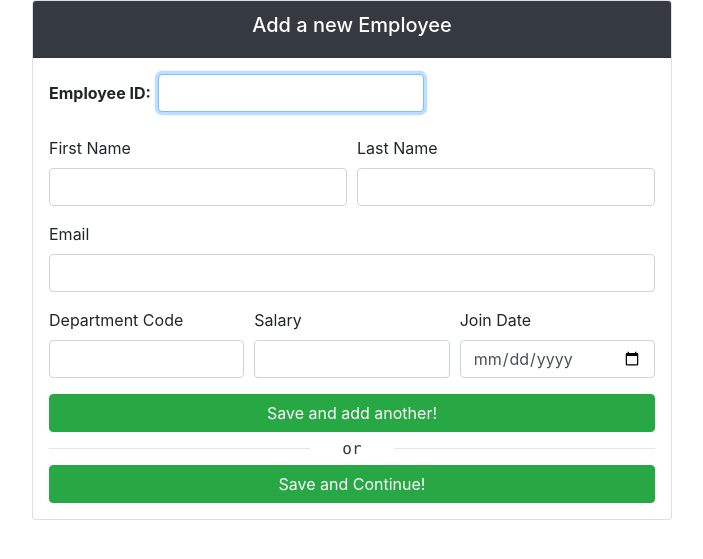
After one commit to AyushKuchya/DEMS, a Flask app: page /add_employee in a window 1280 px wide. The commit adds this page. Shown: the top 559 px of the page, without its empty margins (288-991 px from the left). Run offline with Flask 2, Linux system fonts and the light colour scheme; a user stored in the database is signed in; some libraries are stand-ins or nearby versions.

Commit message:
new tables and employee added

```diff
--- a/app.py
+++ b/app.py
@@ -2,15 +2,20 @@ from flask import Flask, render_template, request, redirect, session, jsonify
 from flask_session import Session
 from tempfile import mkdtemp
 import sqlite3
-from dbms import generate_otp
+from dbms import generate_otp, login_required
 import smtplib
 
 app = Flask(__name__)
 
-# Connecting to database
-conn = sqlite3.connect("companies.db", check_same_thread=False)
-db = conn.cursor()
+# Connecting to databases
+
+# Companies database
+company_profile_ = sqlite3.connect("database/companies.db", check_same_thread=False)
+companies_db = company_profile_.cursor()
 columns = ['Email', 'Company Name', 'Company Number', 'Company Address', 'password']
+employee_columns = ['EmployeeID', 'FName', 'LName', 'email', 'DeptCode', 'Salary', 'JoinDate']
+
+
 
 # Ensure templates are auto-reloaded
 app.config["TEMPLATES_AUTO_RELOAD"] = True
@@ -23,13 +28,55 @@ Session(app)
 
 
 # SQLite functions
-def add_to_table(dictionay):
+def add_to_table(table, dictionay, database, cursor):
     dictionay = dict(dictionay)
     key = tuple(dictionay.keys())
     value = tuple(dictionay.values())
 
-    with conn:
-        db.execute("INSERT INTO 'Profiles' " + str(key) + " VALUES " + str(value))
+    with database:
+        cursor.execute("INSERT INTO" + f" '{table}' " + str(key) + " VALUES " + str(value))
+
+
+def check_tables():
+    id_ = session.get('user_id')
+
+    global company, company_db
+
+    company = sqlite3.connect('database/' + id_ + '.db', check_same_thread=False)
+    company_db = company.cursor()
+
+    if not len(company_db.execute('SELECT name from sqlite_master where type= "table"').fetchall()):
+        with company:
+            company_db.execute("""CREATE TABLE 'Employee' (
+                'EmployeeID' integer PRIMARY KEY AUTOINCREMENT NOT NULL DEFAULT 100000,
+                'FName' varchar(200) NOT NULL,
+                'LName' varchar(200),
+                'Email' varchar(200) NOT NULL,
+                'DeptCode' integer NOT NULL,
+                'Salary' integer,
+                'JoinDate' date NOT NULL,
+                FOREIGN KEY('DeptCode') REFERENCES Department('Code')
+                )""")
+            company_db.execute("""CREATE TABLE 'Department'(
+                'Code' integer PRIMARY KEY NOT NULL,
+                'Name' varchar(100) NOT NULL,
+                'ManagerID' integer NOT NULL,
+                FOREIGN KEY('ManagerID') REFERENCES Employee('EmployeeID')
+                )""")
+            company_db.execute("""CREATE TABLE 'Project'(
+                'ProjectID' integer PRIMARY KEY NOT NULL,
+                'Description' text NOT NULL,
+                'StartDate' date NOT NULL,
+                'DueDate' date NOT NULL,
+                'DeptCode' integer NOT NULL,
+                FOREIGN KEY('DeptCode') REFERENCES Department('Code')
+            )""")
+            company_db.execute("""CREATE TABLE 'WorksOn'(
+                'EID' integer NOT NULL,
+                'PID' integer NOT NULL,
+                FOREIGN KEY('EID') REFERENCES Employee('EmployeeID'),
+                FOREIGN KEY('PID') REFERENCES Project('ProjectID')
+            )""")
 
 
 
@@ -37,6 +84,7 @@ def add_to_table(dictionay):
 @app.route('/', methods=['GET', 'POST'])
 def index():
     return render_template('index.html')
+
 
 
 @app.route('/register', methods=['GET', 'POST'])
@@ -83,7 +131,11 @@ def company_profile():
 
     adding_dictionary = {columns[i] : company_details[i] for i in range(5)}
 
-    add_to_table(adding_dictionary)
+    session['user_id'] = session['email'].split('@')[0]
+
+    check_tables()
+
+    add_to_table('Profiles', adding_dictionary, company_profile_, companies_db)
 
 
     return redirect('/')
@@ -119,8 +171,8 @@ def admin_login():
     email = request.form.get('email')
     password = request.form.get('password')
 
-    with conn:
-        company = db.execute("SELECT * FROM 'Profiles' WHERE email = :email",
+    with company_profile_:
+        company = companies_db.execute("SELECT * FROM 'Profiles' WHERE email = :email",
                                 {'email' : email}).fetchall()
     if len(company) != 1:
         return redirect('/admin_login')
@@ -130,12 +182,44 @@ def admin_login():
     if company[4] != password:
         return "Password"
 
-    session["user_id"] = email
+    session["user_id"] = email.split('@')[0]
+
+    check_tables()
+
 
     return redirect('/')
 
 
+@app.route('/add_employee', methods=['GET', 'POST'])
+@login_required
+def add_employee():
 
+    if request.method == 'GET':
+        return render_template('add_employee.html')
+    else:
+
+        employee_details = [None] * 7
+
+        employee_details[0] = request.form.get('EmployeeID')
+        employee_details[1] = request.form.get('fname')
+        employee_details[2] = request.form.get('lname')
+        employee_details[3] = request.form.get('email')
+        employee_details[4] = request.form.get('DeptCode')
+        employee_details[5] = request.form.get('Salary')
+        employee_details[6] = request.form.get('JoinDate')
+
+        adding_dictionary = {column : detail for column, detail in zip(employee_columns, employee_details)}
+
+        add_to_table('Employee', adding_dictionary, company, company_db)
+
+
+        return redirect('/add_employee') if int(request.form.get('method_')) else redirect('/')
+
+@app.route('/logout')
+@login_required
+def logout():
+    session.clear()
+    return redirect('/')
 
 
 
--- a/database.py
+++ b/database.py
@@ -1,7 +1,7 @@
 import sqlite3
 
 
-conn = sqlite3.connect('companies.db')
+conn = sqlite3.connect('database/companies.db')
 db = conn.cursor()
 
 
--- a/dbms.py
+++ b/dbms.py
@@ -1,6 +1,7 @@
 import random
 import smtplib
 from flask import redirect, render_template, request, session
+from functools import wraps
 
 def generate_otp(email, message = None):
     if not message:
@@ -16,3 +17,16 @@ def generate_otp(email, message = None):
     server.sendmail("rymaIITK@gmail.com", email, message)
 
     return OTP
+
+def login_required(f):
+    """
+    Decorate routes to require login.
+
+    http://flask.pocoo.org/docs/1.0/patterns/viewdecorators/
+    """
+    @wraps(f)
+    def decorated_function(*args, **kwargs):
+        if session.get("user_id") is None:
+            return redirect("/admin_login")
+        return f(*args, **kwargs)
+    return decorated_function
--- /dev/null
+++ b/templates/add_employee.html
@@ -0,0 +1,95 @@
+{% extends "layout.html" %}
+
+{% block title %}
+Add Employee
+{% endblock %}
+
+{% block main %}
+<form method="POST" class="needs-validation" novalidate id="form_employee">
+    <div class="card col-md-6 col-lg-6 mx-auto p-0">
+        <div class="card-header text-center text-white bg-dark">
+            <h5>Add a new Employee</h5>
+        </div>
+        <div class="card-body p-3">
+            <div class="form-inline">
+                <label for="EmployeeID"><b>Employee ID: &nbsp;</b></label><br>
+                <input type="text" autocomplete="off" autofocus id="EmployeeID" name="EmployeeID" required
+                    class="form-control needs-validation p-2">
+                <div class="invalid-feedback">
+                    Please enter a EmployeeID.
+                </div>
+            </div><br>
+            <div class="form-row">
+                <div class="form-group col-md-6">
+                    <label for="fname">First Name</label>
+                    <input type="text" class="form-control needs-validation" id="fname" required name="fname">
+                </div>
+                <div class="form-group col-md-6">
+                    <label for="lname">Last Name</label>
+                    <input type="text" class="form-control" id="lname" name="lname">
+                </div>
+            </div>
+            <div class="form-group">
+                <label for="email">Email</label><br>
+                <input type="email" autocomplete="off" autofocus id="email" required name="email"
+                    class="form-control needs-validation">
+                <div class="invalid-feedback">
+                    Please enter a email.
+                </div>
+            </div>
+            <div class="form-row">
+                <div class="form-group col-md-4">
+                    <label for="DeptCode">Department Code</label>
+                    <input type="text" class="form-control needs-validation" id="DeptCode" required name="DeptCode">
+                </div>
+                <div class="form-group col-md-4">
+                    <label for="Salary">Salary</label>
+                    <input type="number" class="form-control needs-validation" id="Salary" name="Salary" required
+                        autocomplete="off">
+                </div>
+                <div class="form-group col-md-4">
+                    <label for="JoinDate">Join Date</label>
+                    <input type="date" class="form-control needs-validation" id="JoinDate" name="JoinDate" required
+                        autocomplete="off">
+                </div>
+            </div>
+            <input type="text" name="method_" id="method_" hidden readonly>
+            <div>
+                <button onclick="method_to_move(1)" type="submit" class="btn btn-block btn-success">Save and add
+                    another!</button>
+            </div>
+            <div class="form-inline">
+                <hr align="left" width="43%"><span class="text-dark text-monospace">or</span>
+                <hr align="right" width="43%">
+            </div>
+            <div class="text-center">
+                <button onclick="method_to_move(0)" type="submit" class="btn btn-block btn-success">Save and
+                    Continue!</button>
+            </div>
+        </div>
+    </div>
+</form>
+<p id="test"></p>
+<script>
+    function method_to_move(method) {
+        document.getElementById('method_').value = method;
+    }
+    (function () {
+        'use strict';
+        window.addEventListener('load', function () {
+            var forms = document.getElementsByClassName('needs-validation');
+            var validation = Array.prototype.filter.call(forms, function (form) {
+                form.addEventListener('submit', function (event) {
+                    if (form.checkValidity() === false) {
+                        event.preventDefault();
+                        event.stopPropagation();
+                    }
+                    form.classList.add('was-validated');
+                }, false);
+            });
+        }, false);
+    })();
+</script>
+
+
+{% endblock %}
--- a/templates/register.html
+++ b/templates/register.html
@@ -13,7 +13,7 @@
         <div class="card-body text-center">
             <div class="form-group">
                 <label for="answer">Email ID</label>
-                <input type="text" class="form-control" autofocus autocomplete="off" name="answer" id="answer" placeholder="someone@example.com" required aria-describedby="helpline">
+                <input type="text" class="form-control" autofocus autocomplete="off" name="answer" value="kuchyaayush@gmail.com" id="answer" placeholder="someone@example.com" required aria-describedby="helpline">
                 <div class="valid-feedback">
                     Continuing...
                 </div>
--- a/templates/verify_otp.html
+++ b/templates/verify_otp.html
@@ -14,7 +14,7 @@
         </div>
         <div class="card-body mx-auto">
             <div class="form-group">
-                <input type="text" class="form-control" autocomplete="off" name="otp" id="otp" placeholder="XXXX" autofocus required>
+                <input type="text" class="form-control" autocomplete="off" name="otp" id="otp" value="0000" placeholder="XXXX" autofocus required>
                 <span style="font-size: 10px;" id="otp_help">The desired otp has been sent to your Email address. <br> Make sure to check the junk folder.</span>
                 <div class="invalid-feedback">
                     Invalid OTP! <br> You have <var id="tries"></var> tries left.
```
Also changed, not shown: templates/Company_Profile.html (+6 -5 lines), templates/index.html (+8 -4 lines), test.py (+15 -4 lines), database/a.db (added), database/companies.db (added), database/kuchyaayush.db (added).
